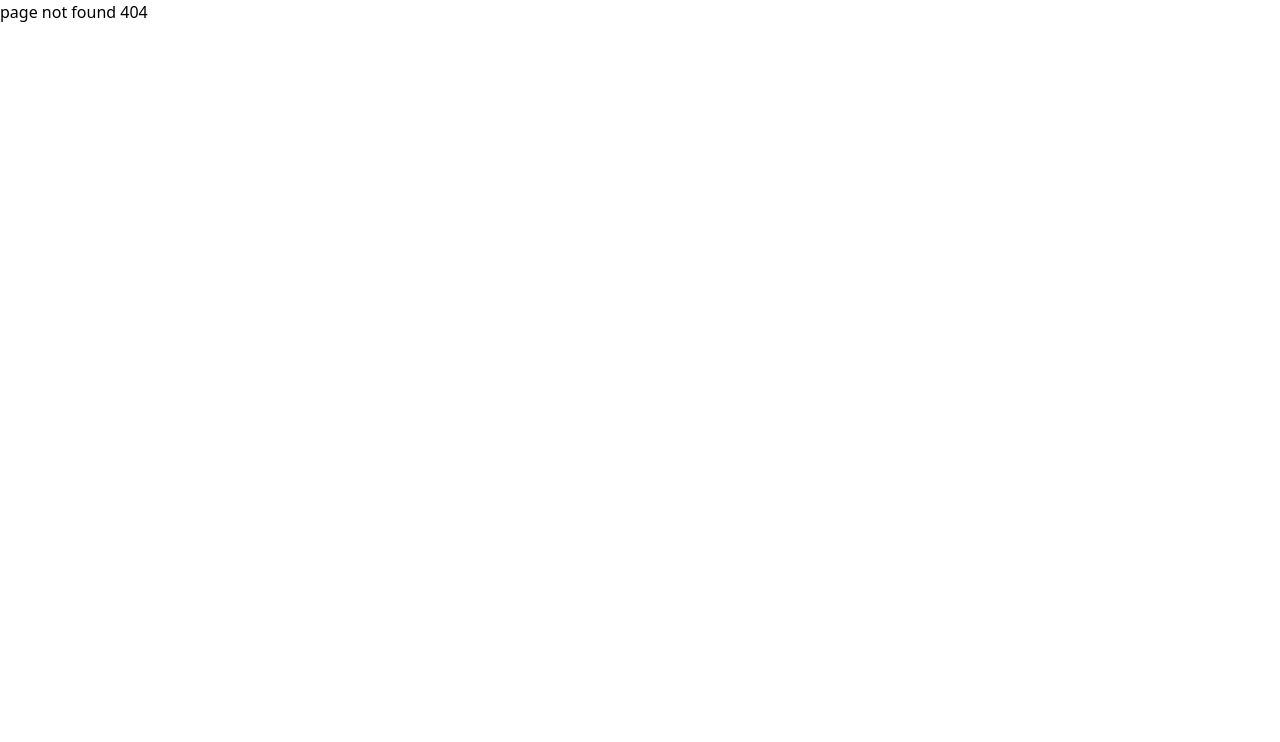
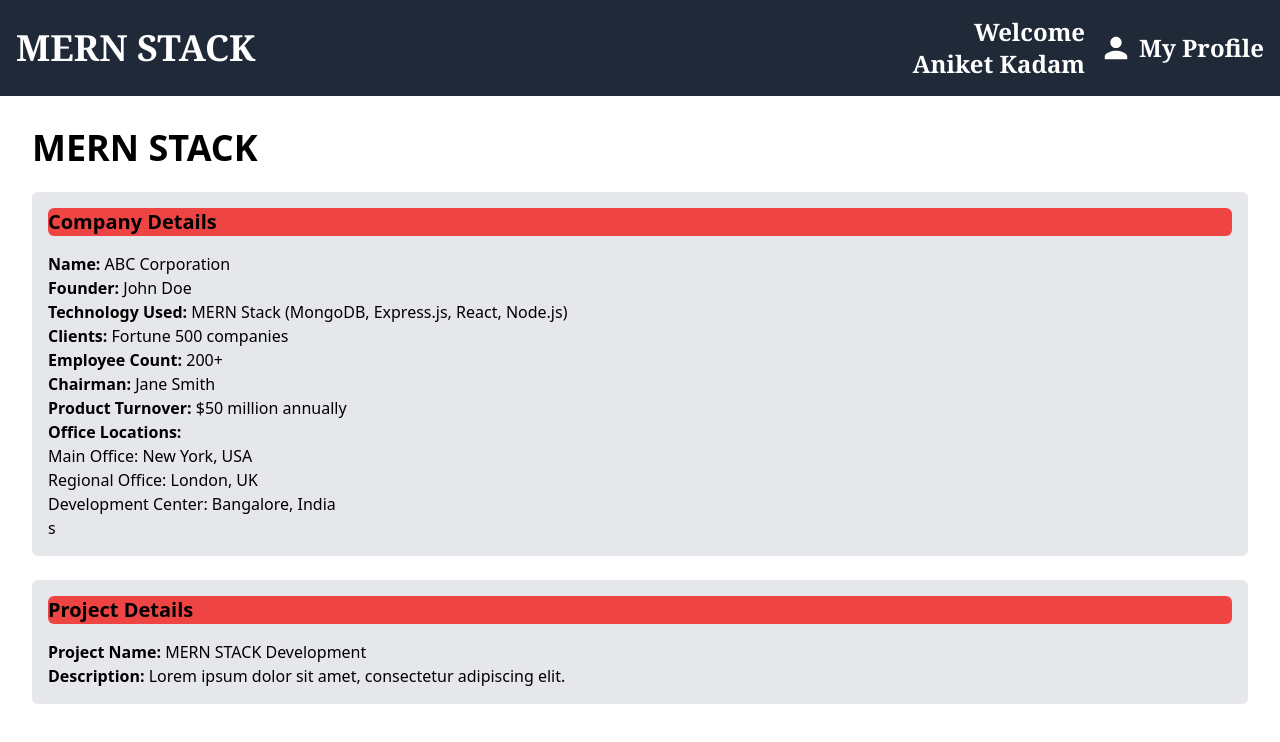
Before and after one commit to aniket2727/Employee-Portal, a React (Create React App) app in the folder client/: page /company-project in a window 1280 px wide. Before the commit this address had no page. Shown: the top 742 px of the page. Built offline with nearby package versions, Linux system fonts and the light colour scheme.

Commit message:
add projscts details

```diff
--- a/client/src/App.js
+++ b/client/src/App.js
@@ -5,6 +5,7 @@ import LayoutComponets from './Componets/Layout/LayoutComponets';
 import MyProfileComponets from './Componets/AboutInfo/MyProfileComponets';
 import CreatepostComponets from './Componets/Creaetepost/CreatepostComponets';
 import EmployeeSearchcomponets from './Componets/EmployeeSearch/EmployeeSearchcomponets';
+import CompanyProjectscomponets from './Componets/CompanyProjectsComponets/CompanyProjectscomponets';
 function App() {
   return (
     <div>
@@ -15,6 +16,7 @@ function App() {
           <Route path="/my-profile" element={<MyProfileComponets/>} />
           <Route path="/create-post" element={<CreatepostComponets/>} />
           <Route path="/employee-search" element={<EmployeeSearchcomponets/>} />
+          <Route path="/company-project" element={<CompanyProjectscomponets/>} />
           <Route path="/" element={<Navigate to="/login" />} />
           <Route path="*" element={<div>page not found 404</div>} />
         </Routes>
--- /dev/null
+++ b/client/src/Componets/CompanyProjectsComponets/CompanyProjectscomponets.js
@@ -0,0 +1,43 @@
+import React from 'react';
+import HeaderComponets from '../header/HeaderComponets';
+const CompanyProjectscomponets = () => {
+    return (
+        <>
+            <HeaderComponets />
+
+            <div className="p-8">
+                <h1 className="text-4xl font-bold mb-6">MERN STACK</h1>
+
+                <div className="bg-gray-200 p-4 rounded-md mb-6">
+                    {/* Company details */}
+                    <h2 className="text-xl font-semibold mb-4 bg-red-500 rounded-md w-25">Company Details</h2>
+                    <p><span className="font-bold">Name:</span> ABC Corporation</p>
+                    <p><span className="font-bold">Founder:</span> John Doe</p>
+                    <p><span className="font-bold">Technology Used:</span> MERN Stack (MongoDB, Express.js, React, Node.js)</p>
+                    <p><span className="font-bold">Clients:</span> Fortune 500 companies</p>
+                    <p><span className="font-bold">Employee Count:</span> 200+</p>
+                    <p><span className="font-bold">Chairman:</span> Jane Smith</p>
+                    <p><span className="font-bold">Product Turnover:</span> $50 million annually</p>
+                    <p><span className="font-bold">Office Locations:</span>
+                        <ul>
+                            <li>Main Office: New York, USA</li>
+                            <li>Regional Office: London, UK</li>
+                            <li>Development Center: Bangalore, India</li>s
+                        </ul>
+                    </p>
+                    {/* Add more company details as needed */}
+                </div>
+
+                <div className="bg-gray-200 p-4 rounded-md">
+                    {/* Project details */}
+                    <h2 className="text-xl font-semibold mb-4  bg-red-500 rounded-md w-25">Project Details</h2>
+                    <p><span className="font-bold">Project Name:</span> MERN STACK Development</p>
+                    <p><span className="font-bold">Description:</span> Lorem ipsum dolor sit amet, consectetur adipiscing elit.</p>
+                    {/* Add more project details as needed */}
+                </div>
+            </div>
+        </>
+    );
+};
+
+export default CompanyProjectscomponets;
```
